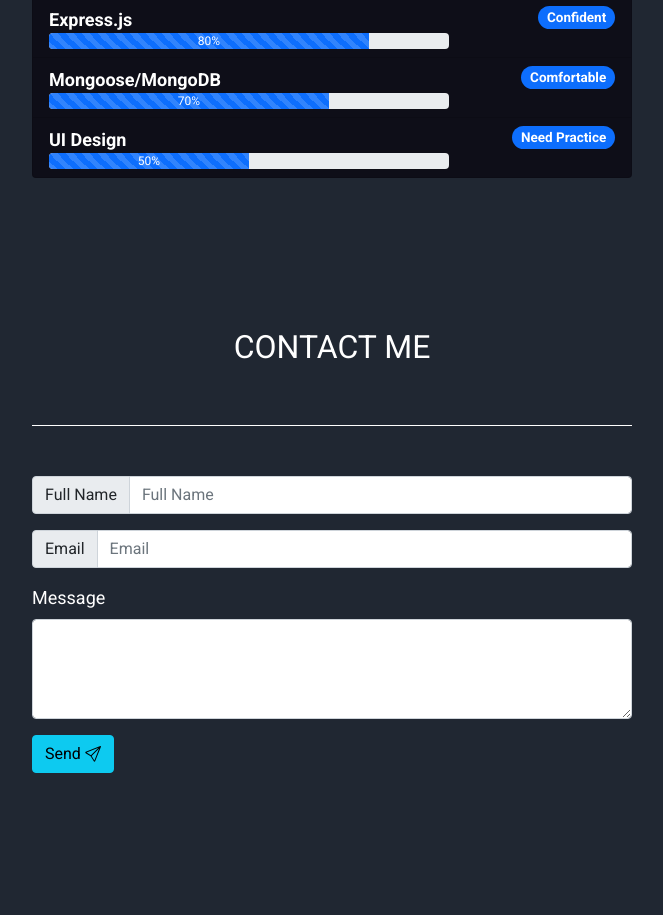
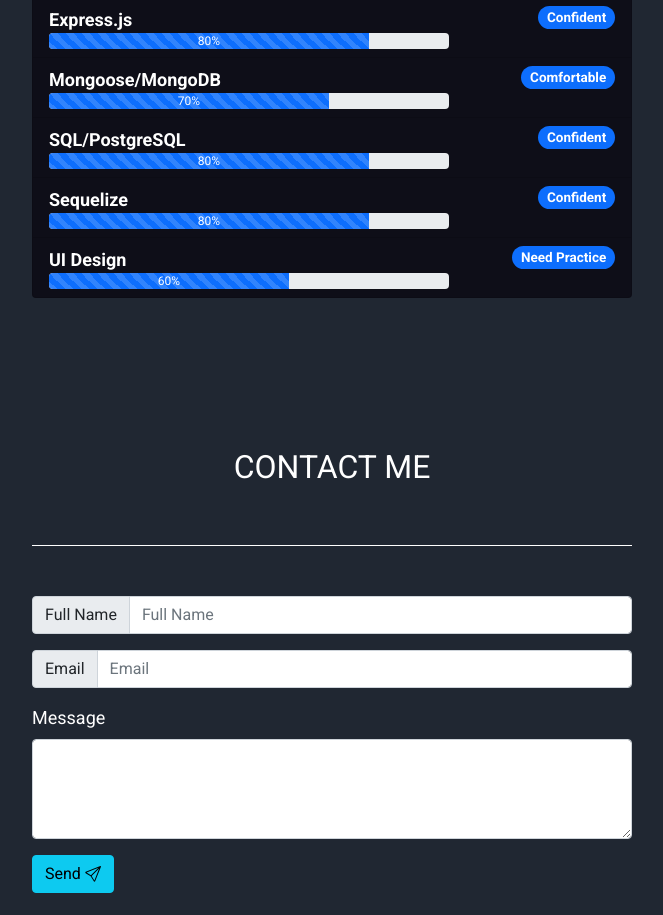
Before and after one commit to MarsVolta4366/portfolio-pro, a React (Create React App) app: page / in a window 1280 px wide. Shown: the part 4480-5395 px from the top of the page, without its empty margins (308-971 px from the left). Built offline with nearby package versions, Linux system fonts and the light colour scheme.

Commit message:
Added a couple of skills

```diff
--- a/src/Components/Skills/Skills.js
+++ b/src/Components/Skills/Skills.js
@@ -87,8 +87,32 @@
                         className="d-flex justify-content-between align-items-start myBackground"
                     >
                         <div style={{ width: "400px" }}>
+                            <div className="fw-bold">SQL/PostgreSQL</div>
+                            <ProgressBar striped variant="primary" now={80} label={`80%`} />
+                        </div>
+                        <Badge variant="primary" pill>
+                            Confident
+                        </Badge>
+                    </ListGroup.Item>
+                    <ListGroup.Item
+                        as="li"
+                        className="d-flex justify-content-between align-items-start myBackground"
+                    >
+                        <div style={{ width: "400px" }}>
+                            <div className="fw-bold">Sequelize</div>
+                            <ProgressBar striped variant="primary" now={80} label={`80%`} />
+                        </div>
+                        <Badge variant="primary" pill>
+                            Confident
+                        </Badge>
+                    </ListGroup.Item>
+                    <ListGroup.Item
+                        as="li"
+                        className="d-flex justify-content-between align-items-start myBackground"
+                    >
+                        <div style={{ width: "400px" }}>
                             <div className="fw-bold">UI Design</div>
-                            <ProgressBar striped variant="primary" now={50} label={`50%`} />
+                            <ProgressBar striped variant="primary" now={60} label={`60%`} />
                         </div>
                         <Badge variant="primary" pill>
                             Need Practice
```
